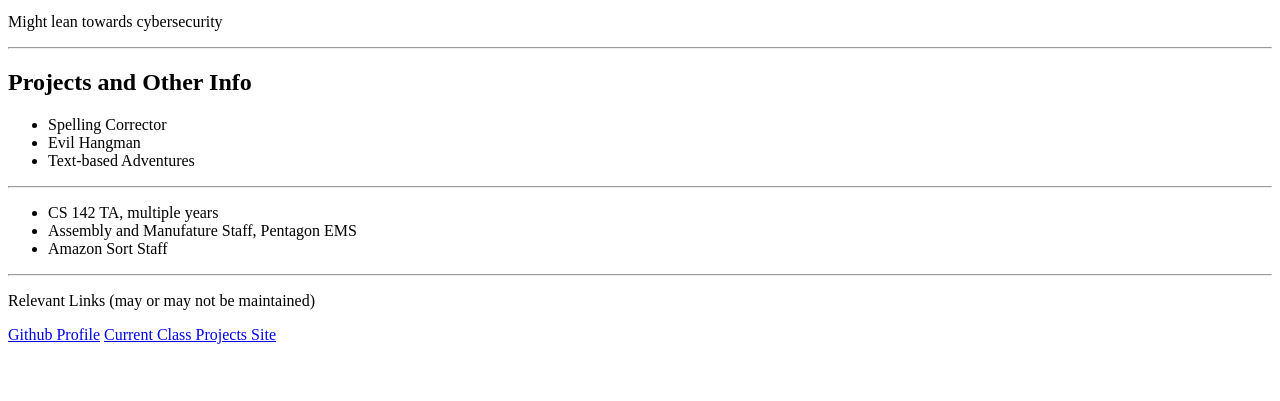
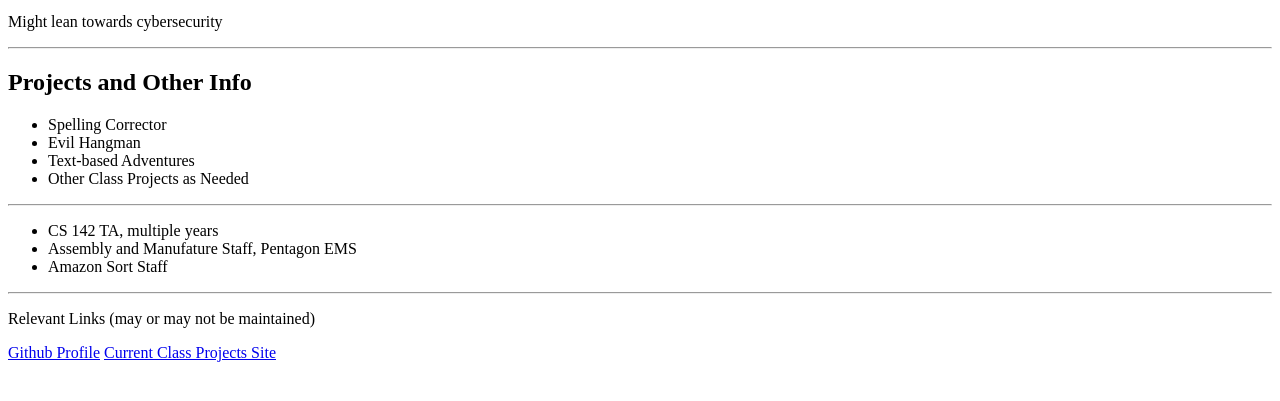
Before and after one commit to WraithForge/portfolio, a plain HTML site: page index.html in a window 1280 px wide. Shown: the part 101-502 px from the top of the page. Drawn offline with Linux system fonts and the light colour scheme.

Commit message:
update commit test

```diff
--- a/index.html
+++ b/index.html
@@ -14,6 +14,7 @@
     <li>Spelling Corrector</li>
     <li>Evil Hangman</li>
     <li>Text-based Adventures</li>
+    <li>Other Class Projects as Needed</li>
   </ul>
   <hr>
   <ul>
```
